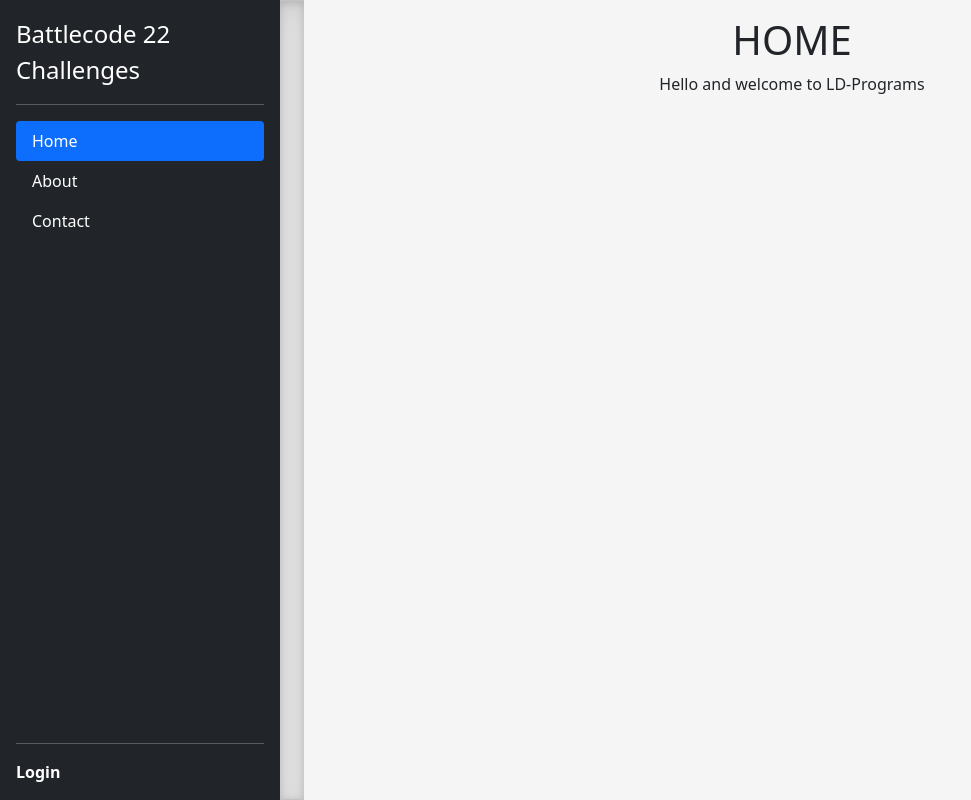
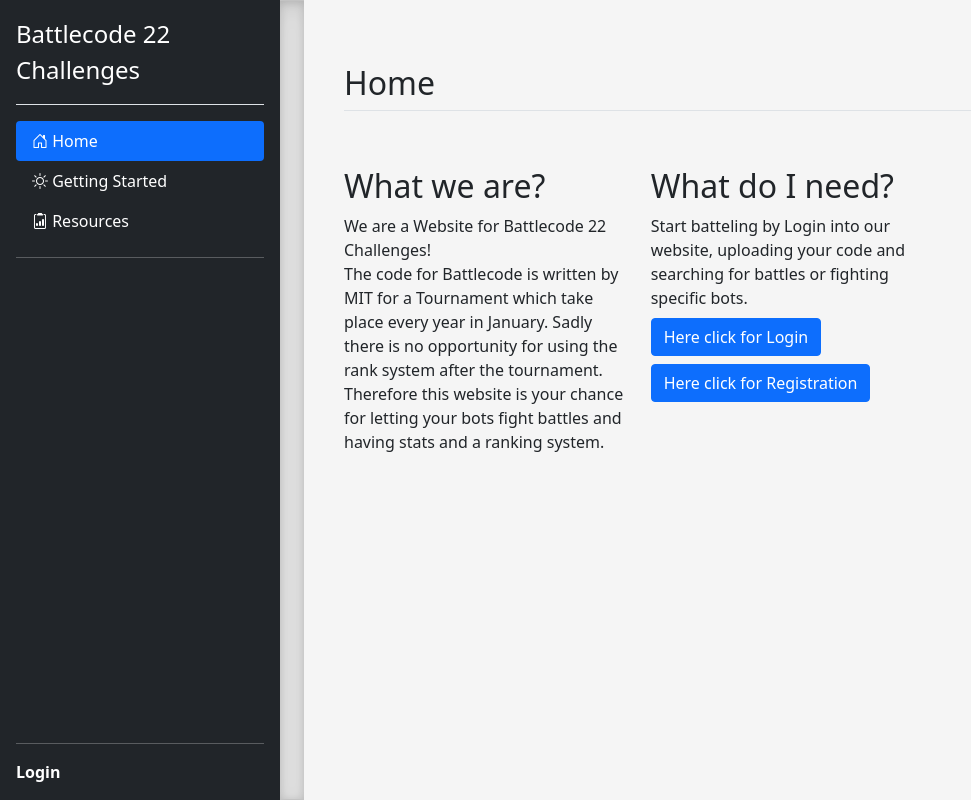
Before and after one commit to LDprg/BattlecodeWebsite, a PHP site: page / in a window 1280 px wide. Shown: the whole page, without its empty margins (0-971 px from the left). Run offline with PHP 8.4, Linux system fonts and the light colour scheme; data that the repository does not hold is empty.

Commit message:
Add text

```diff
--- a/src/index.php
+++ b/src/index.php
@@ -46,6 +46,7 @@
 
 		<!-- Bootstrap -->
 		<link href="https://cdn.jsdelivr.net/npm/bootstrap@5.1.3/dist/css/bootstrap.min.css" rel="stylesheet" integrity="sha384-1BmE4kWBq78iYhFldvKuhfTAU6auU8tT94WrHftjDbrCEXSU1oBoqyl2QvZ6jIW3" crossorigin="anonymous">
+		<link rel="stylesheet" href="https://cdn.jsdelivr.net/npm/bootstrap-icons@1.8.1/font/bootstrap-icons.css">
 
 		<link href="style.css" rel="stylesheet">
 	</head>
--- a/src/pages/about.php
+++ /dev/null
@@ -1,6 +0,0 @@
-<div class="jumbotron text-center">
-	<h1>About us:</h1>
-	<p>
-		We are a small developer Team
-	</p>
-</div>
--- a/src/pages/contact.php
+++ /dev/null
@@ -1,3 +0,0 @@
-<div class="jumbotron text-center">
-	HI
-</div>
--- a/src/pages/home.php
+++ b/src/pages/home.php
@@ -1,4 +1,27 @@
-<div class="jumbotron text-center">
-	<h1>HOME</h1>
-	<p>Hello and welcome to LD-Programs</p>
+<div class="container px-4 py-5">
+   <h2 class="pb-2 border-bottom">Home</h2>
+   <div class="row g-4 py-5 row-cols-1 row-cols-lg-3">
+      <div class="col d-flex align-items-start">
+         <div>
+            <h2>What we are?</h2>
+            <p>
+            	We are a Website for Battlecode 22 Challenges!
+            	<br>
+            	The code for Battlecode is written by MIT for a Tournament which take place every year in January. Sadly there is no opportunity for using the rank system after the tournament. Therefore this website is your chance for letting your bots fight battles and having stats and a ranking system.
+            </p>
+         </div>
+      </div>
+      <div class="col d-flex align-items-start">
+         <div>
+            <h2>What do I need?</h2>
+            <p>
+            	Start batteling by Login into our website, uploading your code and searching for battles or fighting specific bots.
+            	<br>
+            	<a href="<?php echo loadPageURL("login"); ?>" class="btn btn-primary mt-2">Here click for Login</a>
+            	<br>
+            	<a href="<?php echo loadPageURL("register"); ?>" class="btn btn-primary mt-2">Here click for Registration</a>
+            </p>
+         </div>
+      </div>
+   </div>
 </div>
--- a/src/pages/register.php
+++ b/src/pages/register.php
@@ -42,7 +42,7 @@
 
 	    <div class="mb-3">
 	    	<label>
-	    		Already have an Account?<a href="<?php echo loadPageUrl("login"); ?>" class="btn btn-link">Login</a>
+	    		Already have an Account?&ensp;<a href="<?php echo loadPageUrl("login"); ?>">Login</a>
 	    	</label>
 	    </div>
 
--- a/src/sidebar.php
+++ b/src/sidebar.php
@@ -10,16 +10,26 @@
 	<a href="/" class="d-flex align-items-center mb-3 mb-md-0 me-md-auto text-white text-decoration-none">
 		<span class="fs-4"><?php echo $TITLE; ?></span>
 	</a>
-	<hr>
 	<ul class="nav nav-pills flex-column mb-auto">
-		<?php for ($i=0; $i < count($MENU); $i++) { ?>
+		<li class="border-top my-3"></li>
+		<?php
+			for ($i=0; $i < count($MENU); $i++) {
+				if ($MENU[$i][0]){
+		?>
 			<li>
 				<a href="<?php echo loadPageURL($MENU[$i][1]); ?>"
 					class="nav-link <?php echo $section == $MENU[$i][1] ? "active" : "text-white"; ?>">
+					<i class="bi bi-<?php echo $MENU[$i][2]; ?>"></i>
 					<?php echo $MENU[$i][0]; ?>
 				</a>
 			</li>
-		<?php } ?>
+		<?php
+				}
+				else{
+					echo "<hr>";
+				}
+			}
+		?>
 	</ul>
 	<hr>
 	<div class="dropdown">
--- a/src/staticVar.php
+++ b/src/staticVar.php
@@ -7,15 +7,16 @@
 	$ERROR404 = "<center><h1>ERROR 404 - page not found</h1><br><a href=\"./index.php\"><h2>Back to main-page</h2><img src=\"./images/404.png\" alt=\"Bild: Error 404\"></center></a>";
 
 	$MENU = array(
-		array("Home", "home"),
-		array("About", "about"),
-		array("Contact", "contact"),
+		array("Home", "home", "house-door"),
+		array("Getting Started", "getting_started", "sun"),
+		array("Resources", "resources", "clipboard2-data"),
+		array(""),
 	);
 
 	$PAGES = array(
 		"home" => "./pages/home.php",
-		"about" => "./pages/about.php",
-		"contact" => "./pages/contact.php",
+		"getting_started" => "./pages/getting_started.php",
+		"resources" => "./pages/resources.php",
 
 		"login" => "./pages/login.php",
 		"logout" => "./pages/logout.php",
```
Also changed, not shown: src/pages/getting_started.php (added, +29 -0 lines), src/pages/login.php (+2 -5 lines), src/pages/resources.php (added, +20 -0 lines).
